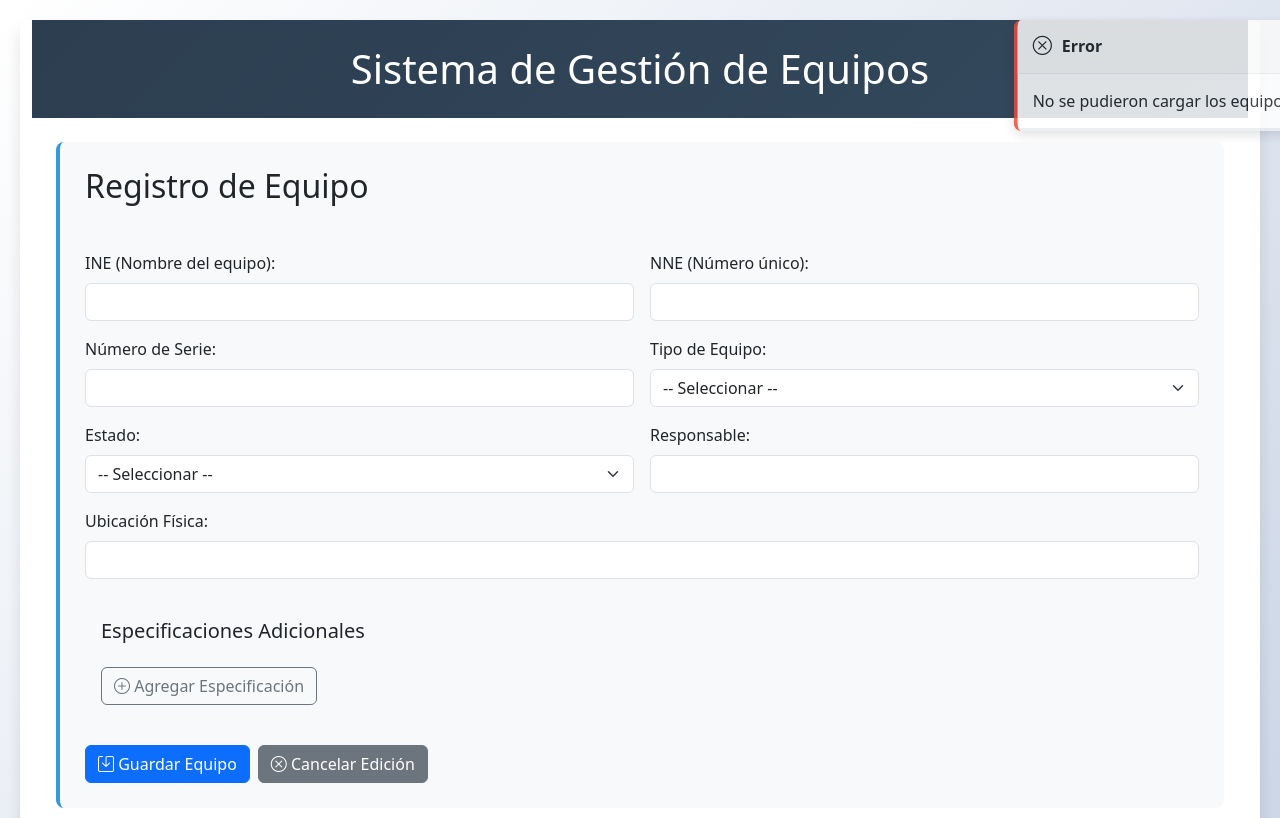
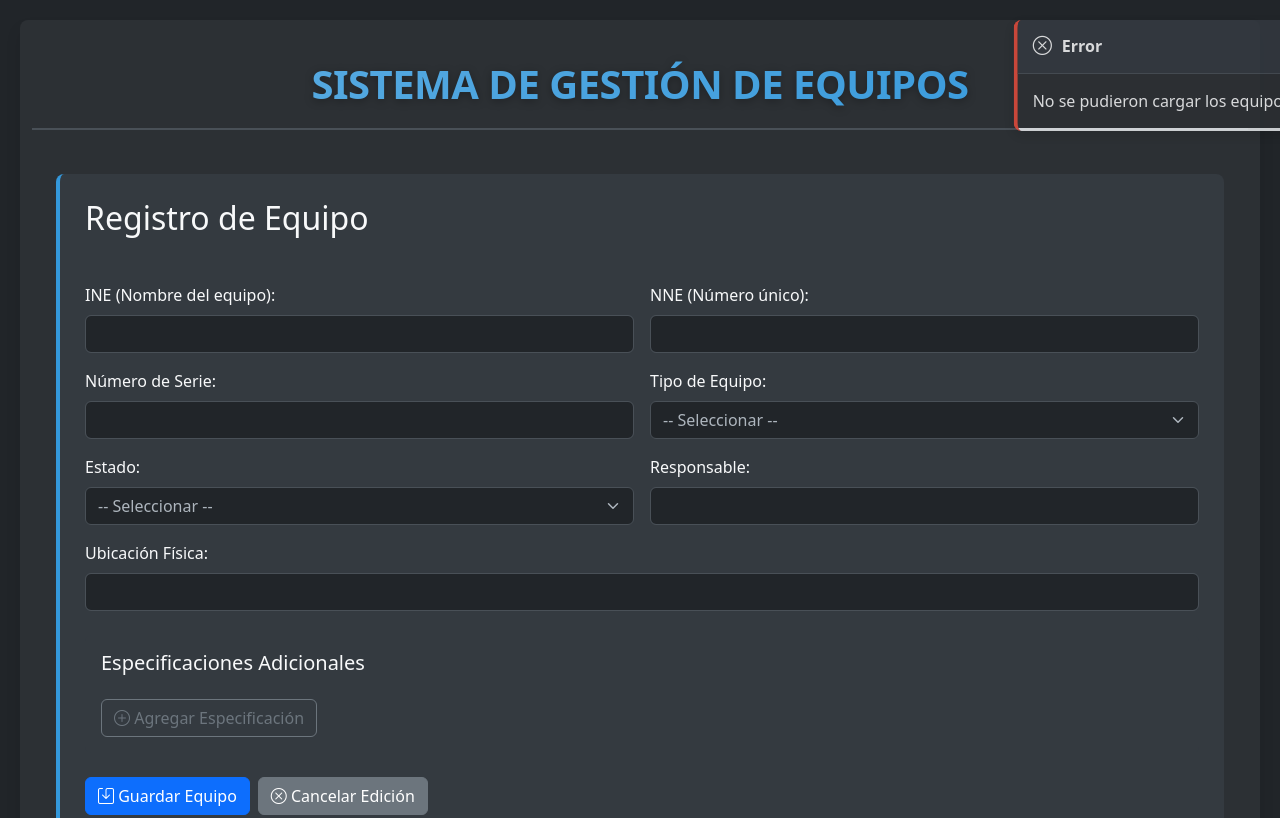
Before and after one commit to MiguelAngelZ1/gestion-equipos, a website: page frontend/index.html in a window 1280 px wide. Shown: the top 818 px of the page. Drawn offline with nearby package versions, Linux system fonts and the light colour scheme; no server answers.

Commit message:
feat(frontend): implement dark theme and redesign header

```diff
--- a/frontend/index.html
+++ b/frontend/index.html
@@ -1,5 +1,5 @@
 <!DOCTYPE html>
-<html lang="es">
+<html lang="es" data-bs-theme="dark">
 <head>
   <meta charset="UTF-8" />
   <meta name="viewport" content="width=device-width, initial-scale=1.0"/>
@@ -91,7 +91,7 @@
             </div>
           </div>
 
-          <div class="specifications-section mb-4 p-3 bg-light rounded">
+          <div class="specifications-section mb-4 p-3 rounded">
             <h3 class="h5 mb-3">Especificaciones Adicionales</h3>
             <div id="especificaciones"></div>
             <button type="button" class="btn btn-outline-secondary mt-2" onclick="addEspecificacionField()">
@@ -110,7 +110,7 @@
         </form>
       </section>
 
-      <section class="data-section bg-white p-4 rounded shadow-sm">
+      <section class="data-section p-4 rounded shadow-sm">
         <div class="d-flex justify-content-between align-items-center mb-4 flex-wrap gap-3">
           <div class="input-group flex-grow-1">
             <span class="input-group-text"><i class="bi bi-search"></i></span>
--- a/frontend/style.css
+++ b/frontend/style.css
@@ -5,34 +5,86 @@
   --accent-color: #e74c3c;
   --success-color: #27ae60;
   --warning-color: #f39c12;
+  --bg-body: #f4f6f9;
+  --bg-card: #ffffff;
+  --text-main: #212529;
+  --text-muted: #6c757d;
+  --border-color: #dee2e6;
+  --spec-bg: #f8f9fa;
+}
+
+[data-bs-theme="dark"] {
+  --primary-color: #34495e;
+  --secondary-color: #3498db;
+  --accent-color: #e74c3c;
+  --success-color: #2ecc71;
+  --warning-color: #f1c40f;
+  --bg-body: #212529;
+  --bg-card: #2c3034;
+  --text-main: #f8f9fa;
+  --text-muted: #adb5bd;
+  --border-color: #495057;
+  --spec-bg: #343a40;
+
 }
 
 body {
-  background: linear-gradient(135deg, #ffffff 0%, #c3cfe2 100%);
+  background: var(--bg-body);
+  color: var(--text-main);
   min-height: 100vh;
   padding: 20px;
 }
 
 .container {
   max-width: 1400px;
-  background: white;
+  background: var(--bg-card);
   border-radius: 8px;
   box-shadow: 0 10px 15px rgba(0, 0, 0, 0.1);
   overflow: hidden;
 }
 
 .custom-header {
-  background: linear-gradient(135deg, var(--primary-color) 0%, #34495e 100%);
-  color: white;
-  padding: 25px 30px;
+  background: transparent;
+  padding: 40px 20px 20px;
+  position: relative;
+  border-bottom: 2px solid var(--border-color);
+  margin-bottom: 20px;
+}
+
+.custom-header h1 {
+  background: linear-gradient(135deg, var(--secondary-color) 0%, #2980b9 100%);
+  -webkit-background-clip: text;
+  -webkit-text-fill-color: transparent;
+  background-clip: text;
+  text-fill-color: transparent;
+  font-weight: 800;
+  letter-spacing: -0.5px;
+  text-transform: uppercase;
+  font-size: 2.5rem;
+  filter: drop-shadow(0 2px 4px rgba(0,0,0,0.1));
+}
+
+[data-bs-theme="dark"] .custom-header h1 {
+  background: linear-gradient(135deg, #5dade2 0%, #3498db 100%);
+  -webkit-background-clip: text;
+  background-clip: text;
+  filter: drop-shadow(0 2px 4px rgba(0,0,0,0.3));
 }
 
 .form-section {
-  background: #f8f9fa;
+  background: var(--spec-bg);
   padding: 25px;
   border-radius: 8px;
   margin-bottom: 30px;
   border-left: 4px solid var(--secondary-color);
+}
+
+.data-section {
+  background-color: var(--bg-card);
+}
+
+.specifications-section {
+  background-color: var(--spec-bg);
 }
 
 .spec-field {
@@ -41,7 +93,7 @@ body {
   align-items: center;
   margin-bottom: 10px;
   padding: 10px;
-  background-color: #f8f9fa;
+  background-color: var(--spec-bg);
   border-radius: 4px;
 }
 
@@ -82,7 +134,7 @@ body {
   text-overflow: clip;            /* Evita “…” */
   padding: 12px 10px;
   vertical-align: middle;
-  border-color: #e9ecef;
+  border-color: var(--border-color);
 }
 
 #equiposTable td:hover::after {
@@ -90,8 +142,7 @@ body {
   position: absolute;
   left: 0;
   top: 100%;
-  background: #333;
-  color: white;
+  color: white; /* Tooltip text always white */
   padding: 8px 12px;
   border-radius: 4px;
   font-size: 0.875rem;
@@ -162,18 +213,22 @@ body {
 }
 
 .table tbody tr:nth-child(even) {
-  background-color: #f8f9fa;
+  background-color: rgba(0, 0, 0, 0.05);
+}
+
+[data-bs-theme="dark"] .table tbody tr:nth-child(even) {
+  background-color: rgba(255, 255, 255, 0.05);
 }
 
 .table tbody tr:hover {
-  background-color: #e3f2fd;
+  background-color: rgba(52, 152, 219, 0.1);
   transition: all 0.3s ease;
 }
 
 /* Columnas NNE y Nro Serie en negrita */
 .nne-column, .serie-column {
   font-weight: 700 !important;
-  color: #2c3e50;
+  color: var(--primary-color);
 }
 
 /* Estados con colores específicos */
@@ -232,7 +287,8 @@ body {
 }
 
 .notification {
-  background: white;
+  background: var(--bg-card);
+  color: var(--text-main);
   border-radius: 8px;
   box-shadow: 0 4px 12px rgba(0, 0, 0, 0.15);
   margin-bottom: 10px;
@@ -265,8 +321,8 @@ body {
   display: flex;
   align-items: center;
   padding: 12px 15px;
-  background-color: #f8f9fa;
-  border-bottom: 1px solid #e9ecef;
+  background-color: var(--spec-bg);
+  border-bottom: 1px solid var(--border-color);
 }
 
 .notification-icon {
@@ -395,7 +451,7 @@ body {
 }
 
 .modal-content {
-  background: white;
+  background: var(--bg-card);
   border-radius: 12px;
   width: 100%;
   max-width: 800px;
@@ -467,7 +523,7 @@ body {
 
 .equipo-info-section {
   padding: 25px;
-  border-bottom: 1px solid #e9ecef;
+  border-bottom: 1px solid var(--border-color);
 }
 
 .section-title {
@@ -479,7 +535,7 @@ body {
   align-items: center;
   gap: 8px;
   padding-bottom: 8px;
-  border-bottom: 2px solid #f0f0f0;
+  border-bottom: 2px solid var(--border-color);
 }
 
 .info-grid {
@@ -496,7 +552,7 @@ body {
 
 .info-label {
   font-weight: 600;
-  color: #6c757d;
+  color: var(--text-muted);
   font-size: 0.9rem;
   margin-bottom: 5px;
   text-transform: uppercase;
@@ -505,9 +561,9 @@ body {
 
 .info-value {
   font-size: 1rem;
-  color: #212529;
+  color: var(--text-main);
   padding: 8px 12px;
-  background: #f8f9fa;
+  background: var(--spec-bg);
   border-radius: 6px;
   border-left: 3px solid var(--secondary-color);
 }
@@ -548,7 +604,8 @@ body {
 }
 
 .especificacion-card {
-  background: #f8f9fa;
+  background: var(--spec-bg);
+  color: var(--text-main);
   border-radius: 8px;
   padding: 15px;
   border-left: 4px solid var(--secondary-color);
@@ -568,14 +625,14 @@ body {
 }
 
 .espec-value {
-  color: #495057;
+  color: var(--text-main);
   font-size: 1rem;
 }
 
 .modal-footer {
   padding: 20px 25px;
-  background: #f8f9fa;
-  border-top: 1px solid #e9ecef;
+  background: var(--spec-bg);
+  border-top: 1px solid var(--border-color);
   display: flex;
   justify-content: flex-end;
   gap: 10px;
```
